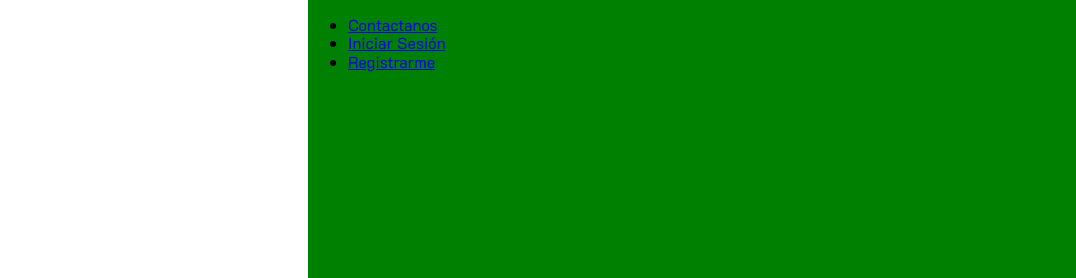
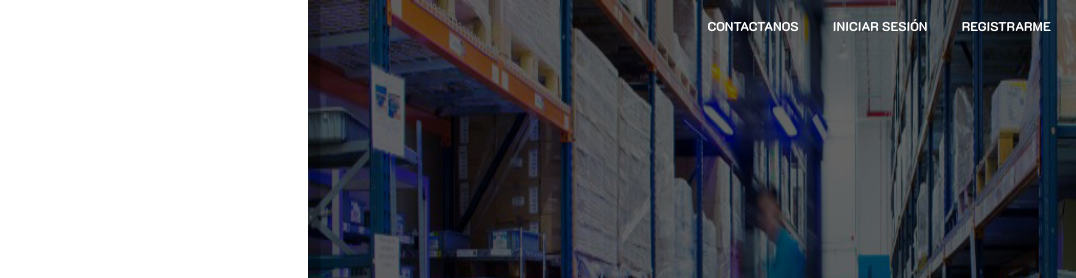
Before and after one commit to BrunoCodex/elogistica, a plain HTML site: page index.html in a window 1280 px wide. Shown: the top 278 px of the page, 204-1280 px from the left. Drawn offline with Linux system fonts and the light colour scheme; files whose address does not match are found by name.

Commit message:
Diseño final del Panel 2
Agregando fondo del panel y menu

```diff
--- a/sass/estilos.scss
+++ b/sass/estilos.scss
@@ -165,6 +165,32 @@ $color-uno: #4a90e2;
 	.section-choose{
 		width: 60%;
 		height: 100vh;
-		background-color: green;
+		background-color: $color-uno;
+		background-image: url('../img/bg-elogistica.jpg');
+		background-size: 140% 100%;
+		nav{
+			width: 100%;
+			padding: 0 25px;
+			ul{
+				width: 100%;
+				text-align: right;
+				li{
+					display: inline-block;
+					a{
+						font-weight: bold;
+						text-transform: uppercase;
+						color: #fff;
+						margin: 0 0 0 30px;
+						font-size: 0.8rem;
+						text-decoration: none;
+						border-bottom: 3px solid transparent;
+						transition: all .5s ease-out;
+					}
+					a:hover{
+						border-bottom: 3px solid #fff;
+					}
+				}
+			}
+		}
 	}
 }
```
Also changed, not shown: css/estilos.css, img/bg-elogistica.jpg (added).
